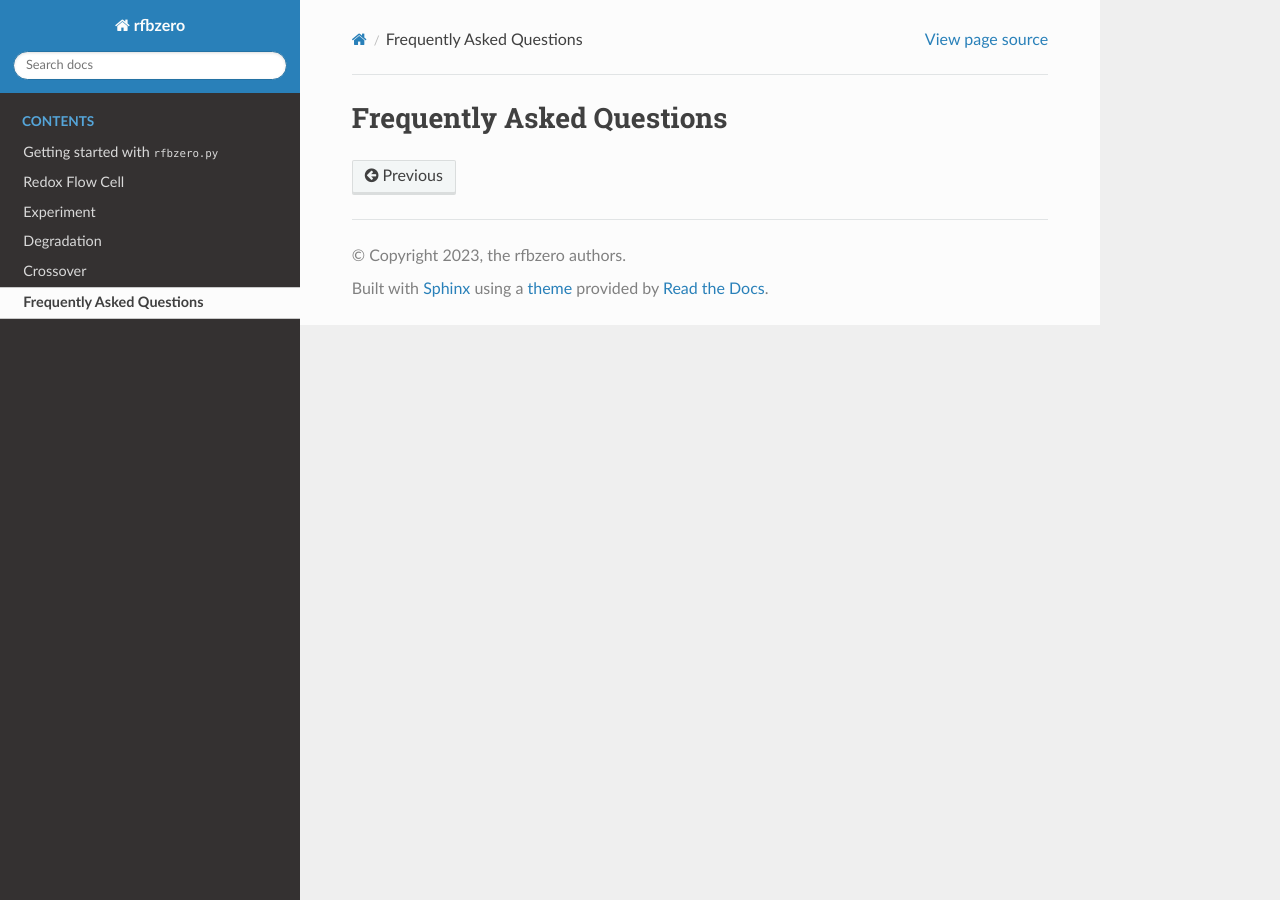
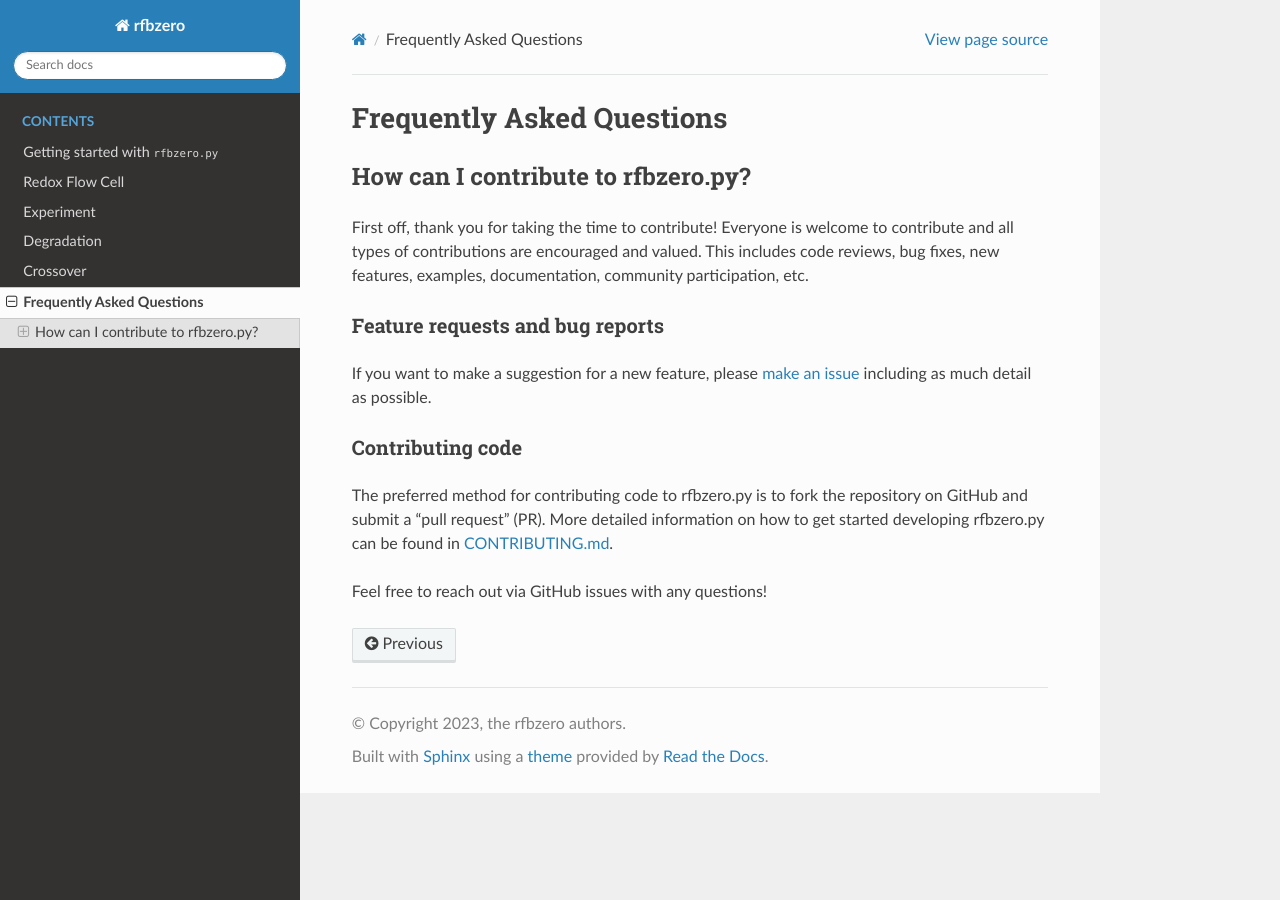
Before and after one commit to ericfell/rfbzero, a Sphinx documentation site: the page built from docs/source/faq.rst, in a window 1280 px wide. Built offline with Sphinx 7.4.7 and the Read the Docs theme 2.0.0, drawn with Linux system fonts in a browser that asks for light colours; pages that are not in the unit, such as notebooks, are missing from menus.

Commit message:
add contribution guidlines to docs FAQ, re joss-review #35

```diff
--- a/docs/source/faq.rst
+++ b/docs/source/faq.rst
@@ -1,2 +1,25 @@
 Frequently Asked Questions
 ==========================
+
+How can I contribute to rfbzero.py?
+-------------------------------------
+First off, thank you for taking the time to contribute!
+Everyone is welcome to contribute and all types of contributions are encouraged and valued. This includes code reviews, bug fixes, new features, examples, documentation, community participation, etc.
+
+Feature requests and bug reports
+~~~~~~~~~~~~~~~~~~~~~~~~~~~~~~~~
+
+If you want to make a suggestion for a new feature, please `make an
+issue <https://github.com/ericfell/rfbzero/issues/new/choose>`_
+including as much detail as possible.
+
+Contributing code
+~~~~~~~~~~~~~~~~~
+
+The preferred method for contributing code to rfbzero.py is to fork
+the repository on GitHub and submit a "pull request" (PR).
+More detailed information on how to get started developing rfbzero.py
+can be found in
+`CONTRIBUTING.md <https://github.com/ericfell/rfbzero/blob/main/CONTRIBUTING.md>`_.
+
+Feel free to reach out via GitHub issues with any questions!
```
